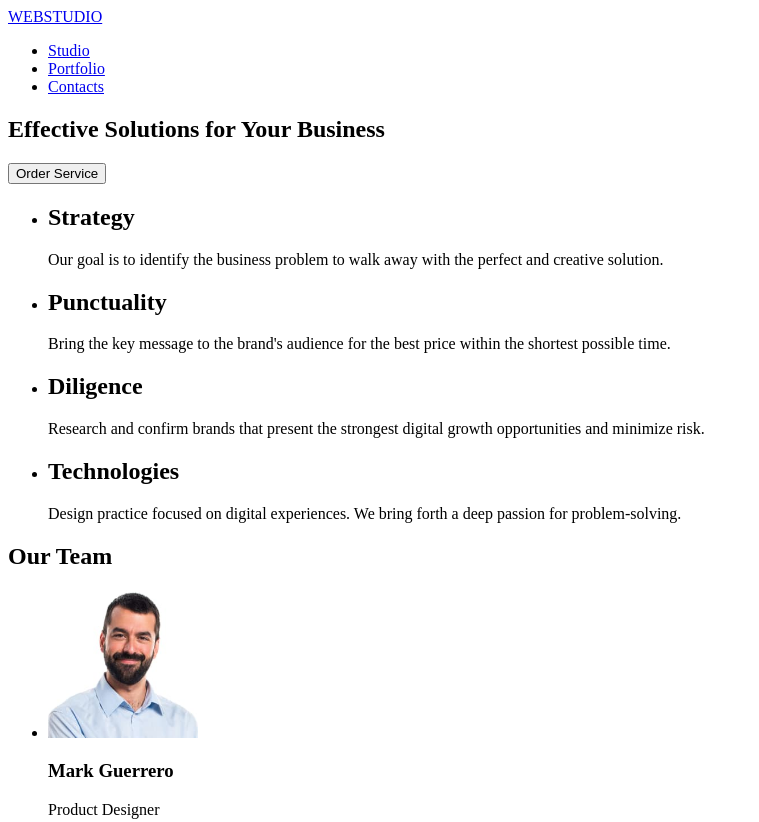
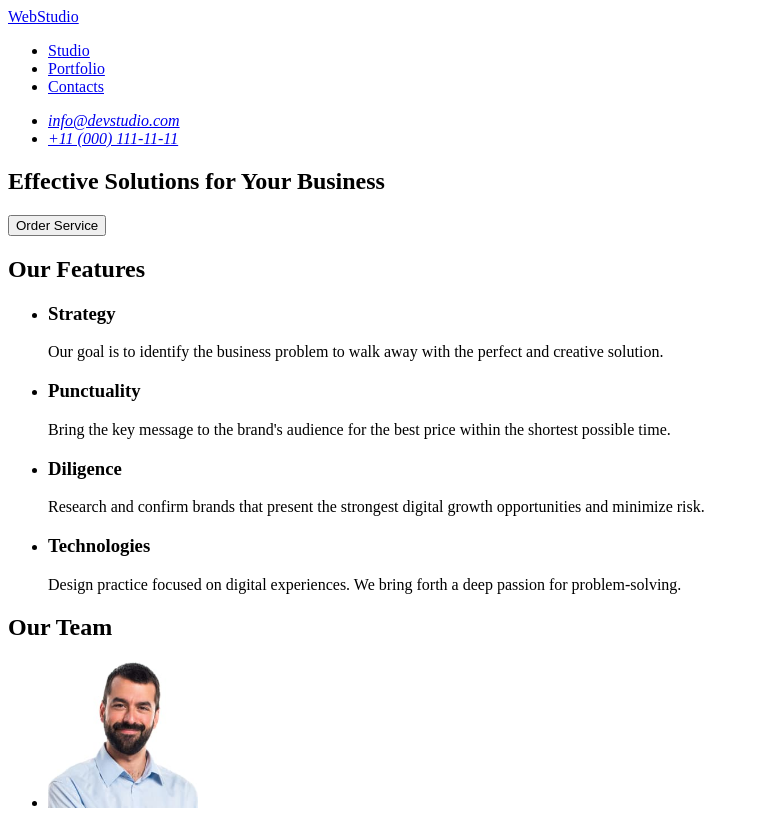
Before and after one commit to Serhii-Palamarchuk/goit-markup-hw-01, a plain HTML site: page index.html in a window 1280 px wide. Shown: the top 822 px of the page, without its empty margins (0-759 px from the left). Drawn offline with Linux system fonts and the light colour scheme.

Commit message:
Update header and features section in index.html for improved structure and consistency

```diff
--- a/index.html
+++ b/index.html
@@ -9,14 +9,20 @@
   <body>
     <!-- Header Section -->
     <header>
-      <a href="#" class="logo">WEBSTUDIO</a>
       <nav>
+        <a href="./index.html" class="logo">WebStudio</a>
         <ul>
           <li><a href="#">Studio</a></li>
           <li><a href="#">Portfolio</a></li>
           <li><a href="#">Contacts</a></li>
         </ul>
       </nav>
+      <address class="contacts">
+        <ul>
+          <li><a href="mailto:info@devstudio.com">info@devstudio.com</a></li>
+          <li><a href="tel:+110001111111">+11 (000) 111-11-11</a></li>
+        </ul>
+      </address>
     </header>
 
     <!-- Main Section -->
@@ -29,30 +35,31 @@
 
       <!-- Features Section -->
       <section class="features">
+        <h2>Our Features</h2>
         <ul>
           <li>
-            <h2>Strategy</h2>
+            <h3>Strategy</h3>
             <p>
               Our goal is to identify the business problem to walk away with the
               perfect and creative solution.
             </p>
           </li>
           <li>
-            <h2>Punctuality</h2>
+            <h3>Punctuality</h3>
             <p>
               Bring the key message to the brand's audience for the best price
               within the shortest possible time.
             </p>
           </li>
           <li>
-            <h2>Diligence</h2>
+            <h3>Diligence</h3>
             <p>
               Research and confirm brands that present the strongest digital
               growth opportunities and minimize risk.
             </p>
           </li>
           <li>
-            <h2>Technologies</h2>
+            <h3>Technologies</h3>
             <p>
               Design practice focused on digital experiences. We bring forth a
               deep passion for problem-solving.
@@ -67,7 +74,7 @@
         <ul>
           <li>
             <img
-              src="./images/mark_guerrero.jpg"
+              src="images/mark_guerrero.jpg"
               alt="Mark Guerrero - Product Designer"
               width="150"
             />
@@ -76,7 +83,7 @@
           </li>
           <li>
             <img
-              src="./images/tom_ford.jpg"
+              src="images/tom_ford.jpg"
               alt="Tom Ford - Frontend Developer"
               width="150"
             />
@@ -85,7 +92,7 @@
           </li>
           <li>
             <img
-              src="./images/camila_garcia.jpg"
+              src="images/camila_garcia.jpg"
               alt="Camila Garcia - Marketing"
               width="150"
             />
@@ -94,7 +101,7 @@
           </li>
           <li>
             <img
-              src="./images/daniel_wilson.jpg"
+              src="images/daniel_wilson.jpg"
               alt="Daniel Wilson - UI Designer"
               width="150"
             />
@@ -107,7 +114,7 @@
 
     <!-- Footer Section -->
     <footer>
-      <a href="#" class="logo">WEBSTUDIO</a>
+      <a href="./index.html" class="logo">WebStudio</a>
       <p>
         Increase the flow of customers and sales for your business with digital
         marketing & growth solutions.
```
